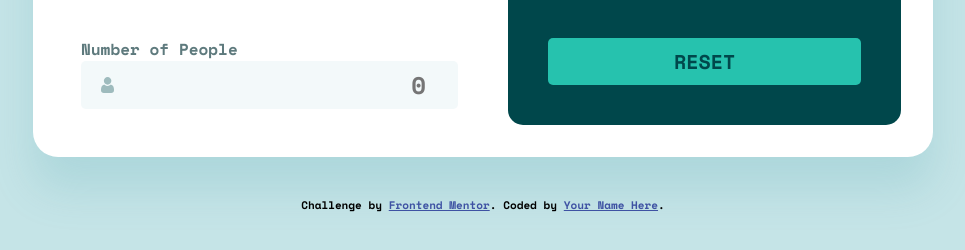
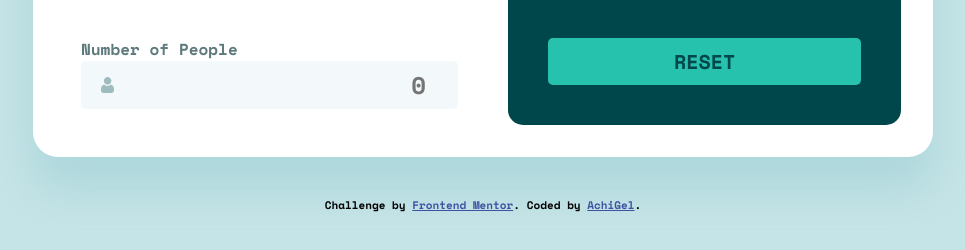
Before and after one commit to AchiGel/Tip_calculator, a plain HTML site: page index.html in a window 1280 px wide. Shown: the part 482-732 px from the top of the page, without its empty margins (157-1122 px from the left). Drawn offline with nearby package versions, Linux system fonts and the light colour scheme.

Commit message:
add_name

```diff
--- a/index.html
+++ b/index.html
@@ -77,7 +77,7 @@
       Challenge by
       <a href="https://www.frontendmentor.io?ref=challenge" target="_blank"
         >Frontend Mentor</a
-      >. Coded by <a href="#">Your Name Here</a>.
+      >. Coded by <a href="https://github.com/AchiGel">AchiGel</a>.
     </div>
   </body>
 </html>
```
